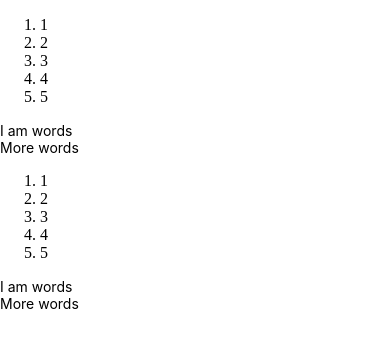
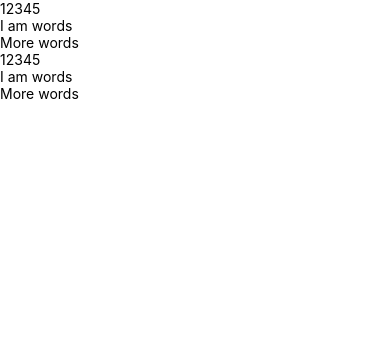
Before and after one commit to Thiggs/Suba-Fun, a React Native app: screen / in a window 390 px wide. Shown: the top 348 px of the page. Built offline with nearby package versions, Linux system fonts and the light colour scheme.

Commit message:
Put the render back

```diff
--- a/app/views/Choices.js
+++ b/app/views/Choices.js
@@ -6,9 +6,7 @@ export class Choices extends React.Component {
     render(){
         return (
         <View>
-            <ol>
-      {choices.map(d => <li>{d}</li>)}
-    </ol>
+            <Text>{ choices }</Text>
             <Text>I am words</Text>
             <Text>More words</Text>
         </View>
--- a/app/views/Problem.js
+++ b/app/views/Problem.js
@@ -6,9 +6,7 @@ export class Problem extends React.Component {
     render(){
         return (
         <View>
-            <ol>
-      {questions.map(d => <li>{d}</li>)}
-    </ol>
+            <Text>{questions}</Text>
             <Text>I am words</Text>
             <Text>More words</Text>
         </View>
```
